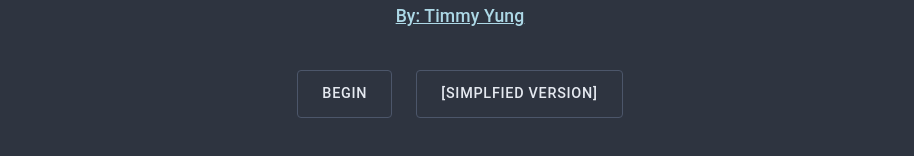
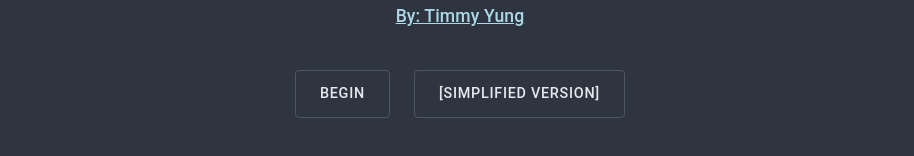
Before and after one commit to TimmyYung/ShouldIAskThemOut, a Next.js app: page / in a window 1280 px wide. Shown: the part 380-536 px from the top of the page, without its empty margins (180-1094 px from the left). Built offline with nearby package versions, Linux system fonts and the light colour scheme.

Commit message:
Fixed spelling mistakes

```diff
--- a/app/components/screens.js
+++ b/app/components/screens.js
@@ -16,7 +16,7 @@ export const screens = {
     </a>),
       buttons: [
         { label: "Begin", nextScreen: "main" },
-        { label: "[Simplfied Version]", nextScreen: "simplfied" }
+        { label: "[Simplified Version]", nextScreen: "simplified" }
       ]
     },
 
@@ -29,7 +29,7 @@ export const screens = {
       ]
     },
 
-    simplfied: {
+    simplified: {
       text: "Ask yourself these two questions.",
       subheading: "1. What do I want out of this? (Date, hookup, casually date, have kids, etc.) \n 2. Is there any chance my crush will like me back?* \n *Ignore your answer to 2 And you should probably tell them anyways because you never know until you try. Don't let a website tell you what to do.",
       buttons: [
@@ -123,9 +123,9 @@ export const screens = {
     },
 
     friends: {
-      text: "How did you meet eachother?",
+      text: "How did you meet each other?",
       buttons: [
-        { label: "Your friends with your crush.", nextScreen: "friendswithcrush" },
+        { label: "You're friends with your crush.", nextScreen: "friendswithcrush" },
         { label: "You met through friends but not necessarily friends with your crush.", nextScreen: "metthroughfriends" }
       ]
     },
@@ -138,7 +138,7 @@ export const screens = {
       ]
     },
 
-    friendswithcrush: {
+    widerfriendgroup: {
       text: "Was your crush ever seeing someone else in your friend group?",
       buttons: [
         { label: "Yes", nextScreen: "yesseeingsomeone" },
@@ -171,7 +171,7 @@ export const screens = {
     },
 
     stillhavefeelings: {
-      text: "Do either of them still have feelings for eachother?",
+      text: "Do either of them still have feelings for each other?",
       subheading: "You might be good but proceed with extreme caution and the willingness to risk your entire friendship.",
       buttons: [
         { label: "Yes/Idk", nextScreen: "yeshavefeelings" },
@@ -191,7 +191,7 @@ export const screens = {
       text: "You sure?",
       buttons: [
         { label: "No I'm not sure.", nextScreen: "yeshavefeelings" },
-        { label: "Yes I'm sure my crush and their ex do not have any lingering feelings for eachother", nextScreen: "yeahhhhhdoit" }
+        { label: "Yes I'm sure my crush and their ex do not have any lingering feelings for each other", nextScreen: "yeahhhhhdoit" }
       ]
     },
 
@@ -266,7 +266,7 @@ export const screens = {
       text: "Do you actually like them or do you only have a crush on them because you're in forced proximity with them?",
       buttons: [
         { label: "No I actually like them.", nextScreen: "areyouverysure" },
-        { label: "I think its forced proximity.", nextScreen: "dontpurpose" },
+        { label: "I think it's forced proximity.", nextScreen: "dontpurpose" },
       ]
     },
 
@@ -407,7 +407,7 @@ export const screens = {
 
     tellthemmarriage: {
       text: "Result: Tell them!",
-      subheading: "Either the best relationship of your life and you'll be married or make things incredibly awkward and uncomfortable for yourself everyday when you're forced to see them.",
+      subheading: "It will either be the best relationship of your life and you'll be married or make things incredibly awkward and uncomfortable for yourself every day when you're forced to see them.",
       buttons: [
         { label: "Go back to Home", nextScreen: "home" }
       ]
@@ -444,7 +444,7 @@ export const screens = {
 
     yesapp: {
       text: "Result: Yeah you should tell them.",
-      subheading: "But I assume they already know you like them (assuming you matched and you both swiped right). They atleast know that you're physically attracted to them if you matched on a dating app.",
+      subheading: "But I assume they already know you like them (assuming you matched and you both swiped right). They at least know that you're physically attracted to them if you matched on a dating app.",
       buttons: [
         { label: "Go back to Home", nextScreen: "home" }
       ]
```
